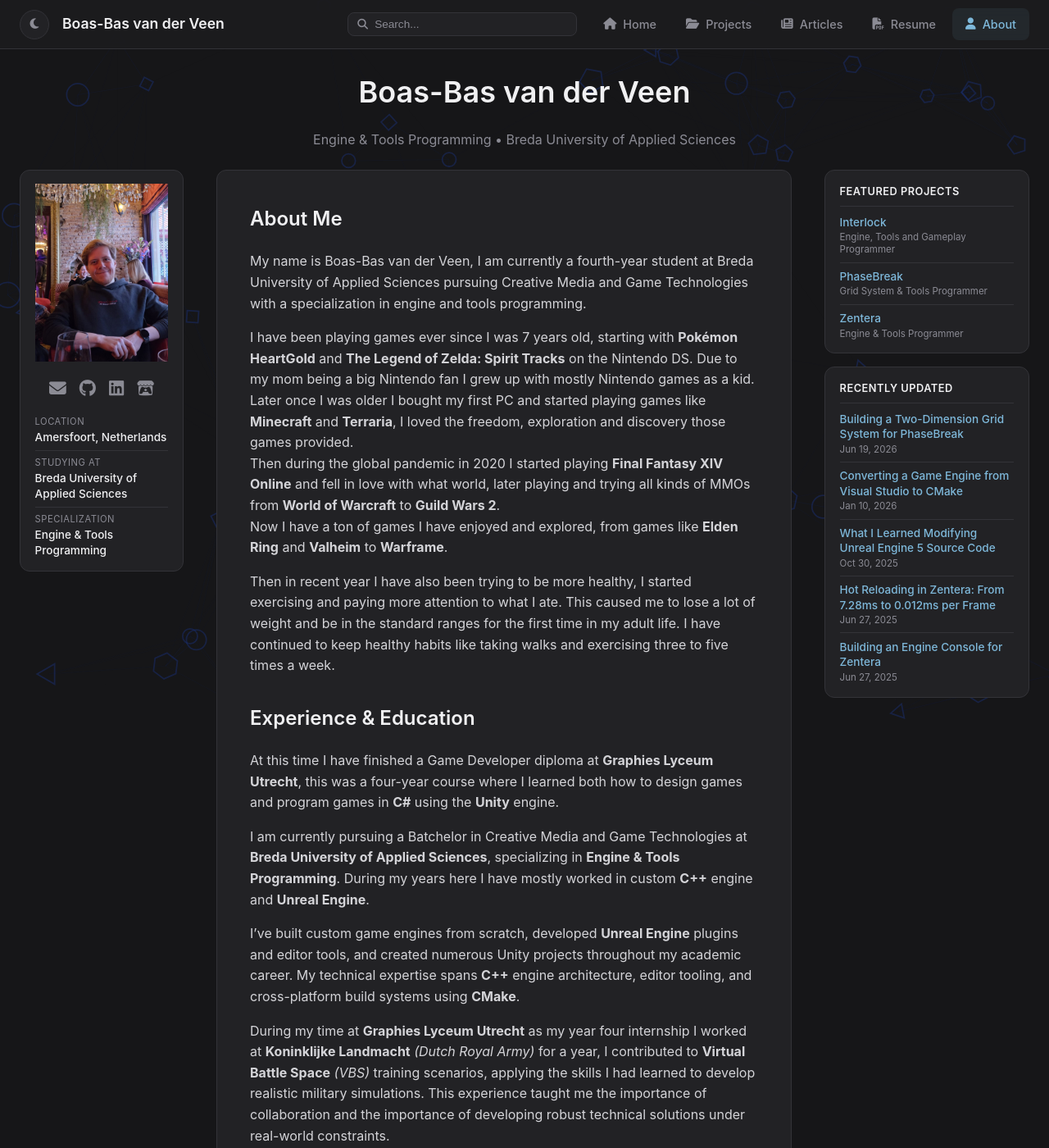
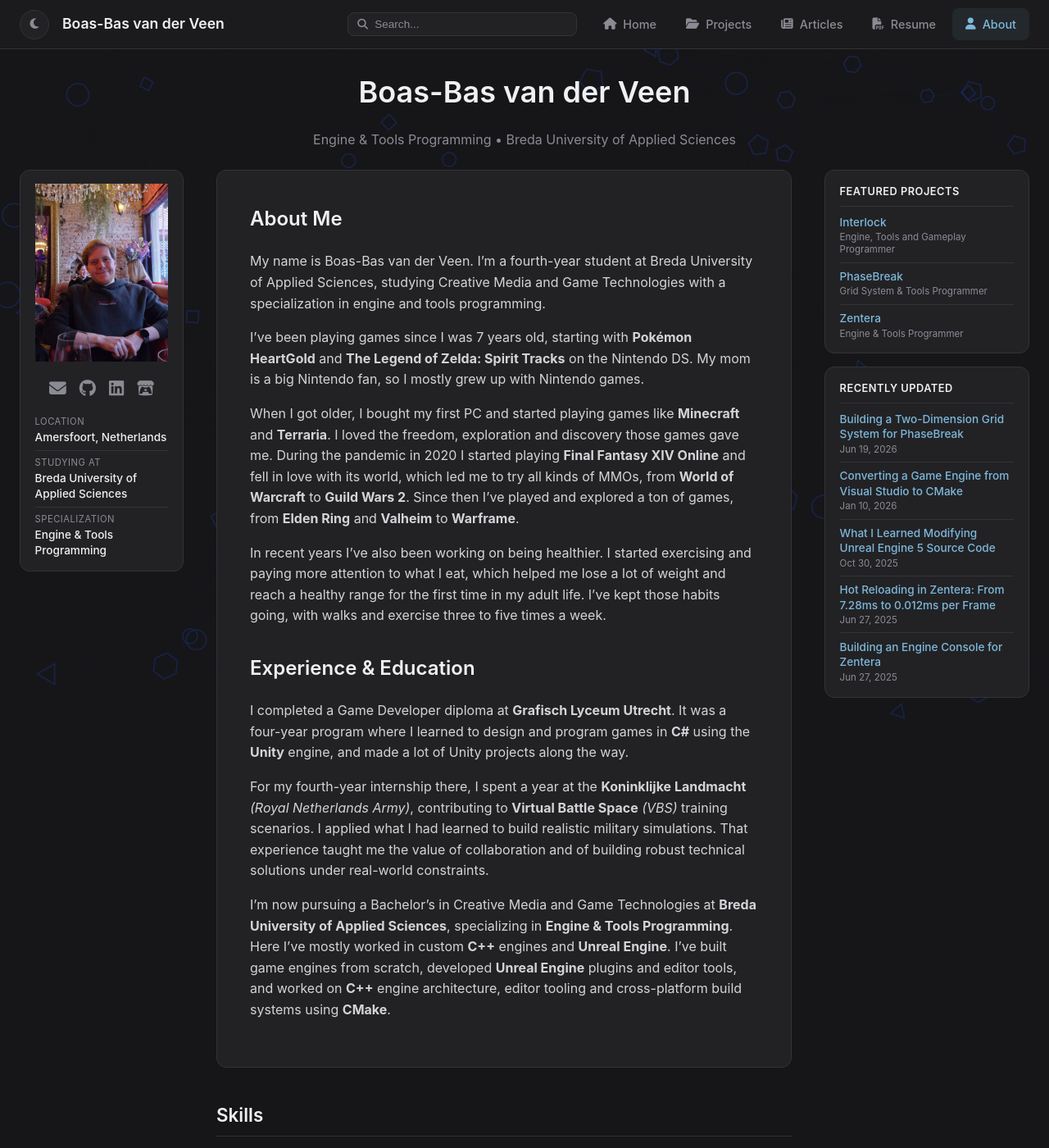
Before and after one commit to BoazBaaz/boazbaaz.github.io, a Jekyll site: the page built from _tabs/about.md, in a window 1280 px wide and 1400 px high. Shown: the whole window at 82% size. Built offline with Jekyll 4.4.1, drawn with Linux system fonts in a browser that asks for light colours.

Commit message:
Update about.md

```diff
--- a/_tabs/about.md
+++ b/_tabs/about.md
@@ -7,25 +7,18 @@
 
 ## About Me
 
-My name is Boas-Bas van der Veen, I am currently a fourth-year student at Breda University of Applied Sciences pursuing Creative Media and Game Technologies with a specialization in engine and tools programming. <br>
+My name is Boas-Bas van der Veen. I'm a fourth-year student at Breda University of Applied Sciences, studying Creative Media and Game Technologies with a specialization in engine and tools programming.
 
-I have been playing games ever since I was 7 years old, starting with **Pokémon HeartGold** and **The Legend of Zelda: Spirit Tracks** on the Nintendo DS.
-Due to my mom being a big Nintendo fan I grew up with mostly Nintendo games as a kid. <br>
-Later once I was older I bought my first PC and started playing games like **Minecraft** and **Terraria**, I loved the freedom, exploration and discovery those games provided. <br>
-Then during the global pandemic in 2020 I started playing **Final Fantasy XIV Online** and fell in love with what world, later playing and trying all kinds of MMOs from **World of Warcraft** to **Guild Wars 2**. <br>
-Now I have a ton of games I have enjoyed and explored, from games like **Elden Ring** and **Valheim** to **Warframe**.
+I've been playing games since I was 7 years old, starting with **Pokémon HeartGold** and **The Legend of Zelda: Spirit Tracks** on the Nintendo DS. My mom is a big Nintendo fan, so I mostly grew up with Nintendo games.
 
-Then in recent year I have also been trying to be more healthy, I started exercising and paying more attention to what I ate.
-This caused me to lose a lot of weight and be in the standard ranges for the first time in my adult life.
-I have continued to keep healthy habits like taking walks and exercising three to five times a week.
+When I got older, I bought my first PC and started playing games like **Minecraft** and **Terraria**. I loved the freedom, exploration and discovery those games gave me. During the pandemic in 2020 I started playing **Final Fantasy XIV Online** and fell in love with its world, which led me to try all kinds of MMOs, from **World of Warcraft** to **Guild Wars 2**. Since then I've played and explored a ton of games, from **Elden Ring** and **Valheim** to **Warframe**.
 
+In recent years I've also been working on being healthier. I started exercising and paying more attention to what I eat, which helped me lose a lot of weight and reach a healthy range for the first time in my adult life. I've kept those habits going, with walks and exercise three to five times a week.
 
 ## Experience & Education
 
-At this time I have finished a Game Developer diploma at **Graphies Lyceum Utrecht**, this was a four-year course where I learned both how to design games and program games in **C#** using the **Unity** engine.
+I completed a Game Developer diploma at **Grafisch Lyceum Utrecht**. It was a four-year program where I learned to design and program games in **C#** using the **Unity** engine, and made a lot of Unity projects along the way.
 
-I am currently pursuing a Batchelor in Creative Media and Game Technologies at **Breda University of Applied Sciences**, specializing in **Engine & Tools Programming**. During my years here I have mostly worked in custom **C++** engine and **Unreal Engine**. <br>
+For my fourth-year internship there, I spent a year at the **Koninklijke Landmacht** _(Royal Netherlands Army)_, contributing to **Virtual Battle Space** _(VBS)_ training scenarios. I applied what I had learned to build realistic military simulations. That experience taught me the value of collaboration and of building robust technical solutions under real-world constraints.
 
-I've built custom game engines from scratch, developed **Unreal Engine** plugins and editor tools, and created numerous Unity projects throughout my academic career. My technical expertise spans **C++** engine architecture, editor tooling, and cross-platform build systems using **CMake**.
-
-During my time at **Graphies Lyceum Utrecht** as my year four internship I worked at **Koninklijke Landmacht** _(Dutch Royal Army)_ for a year, I contributed to **Virtual Battle Space** _(VBS)_ training scenarios, applying the skills I had learned to develop realistic military simulations. This experience taught me the importance of collaboration and the importance of developing robust technical solutions under real-world constraints.
+I'm now pursuing a Bachelor's in Creative Media and Game Technologies at **Breda University of Applied Sciences**, specializing in **Engine & Tools Programming**. Here I've mostly worked in custom **C++** engines and **Unreal Engine**. I've built game engines from scratch, developed **Unreal Engine** plugins and editor tools, and worked on **C++** engine architecture, editor tooling and cross-platform build systems using **CMake**.
```
